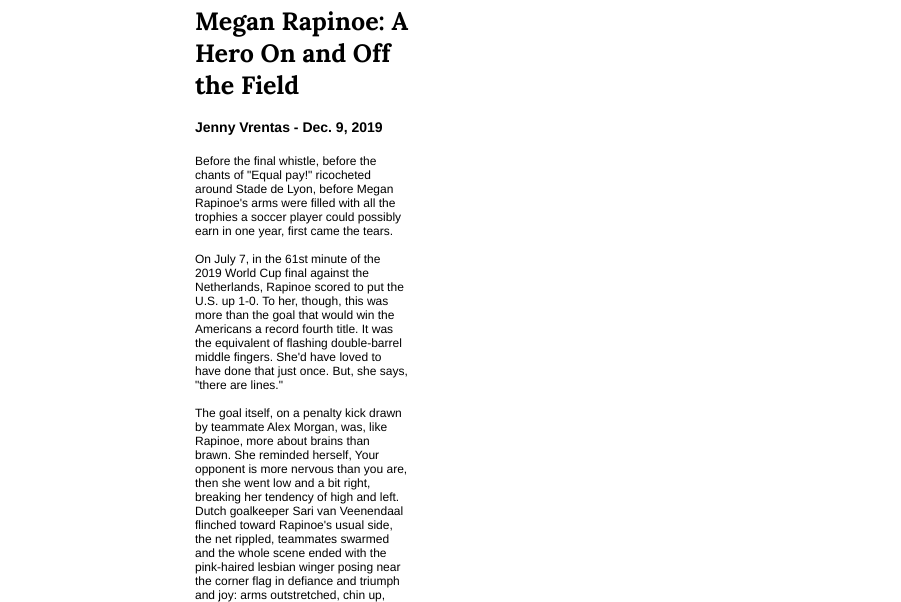
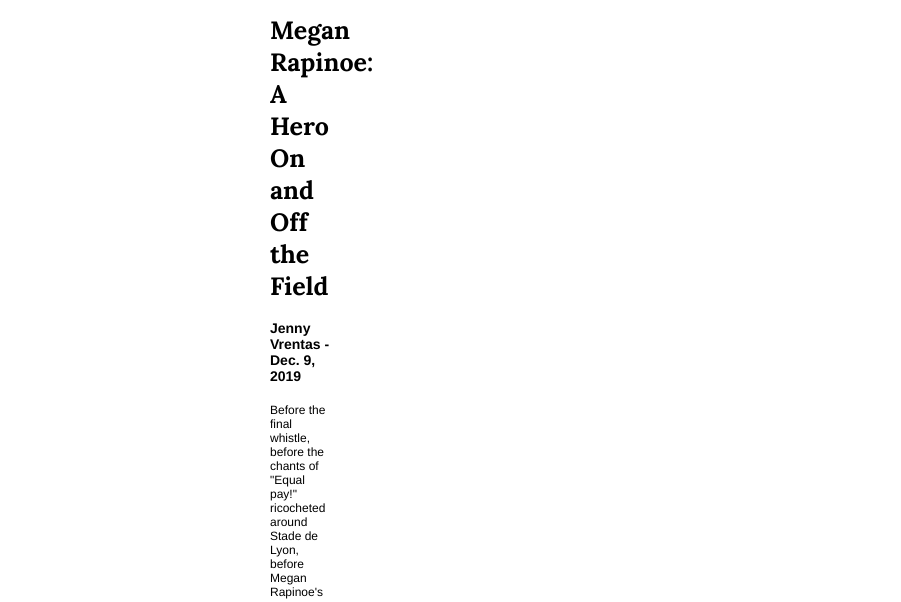
Before and after one commit to dlongest1/Daniel-Longest-Jour352, a plain HTML site: page Midterm/index.html in a window 1280 px wide. Shown: the part 541-1143 px from the top of the page, without its empty margins (338-1239 px from the left). Drawn offline with Linux system fonts and the light colour scheme.

Commit message:
Update style.css

```diff
--- a/Midterm/style.css
+++ b/Midterm/style.css
@@ -1,6 +1,6 @@
 #whole {
-  margin-left: 525px;
-  margin-right: 525px;
+  margin-left: 600px;
+  margin-right: 600px;
 }
 
 #byline {
```
